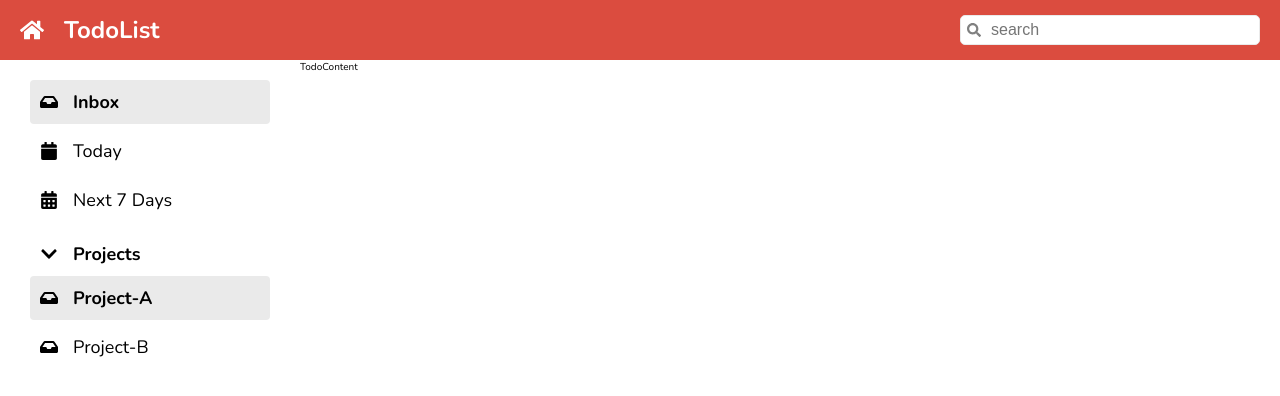
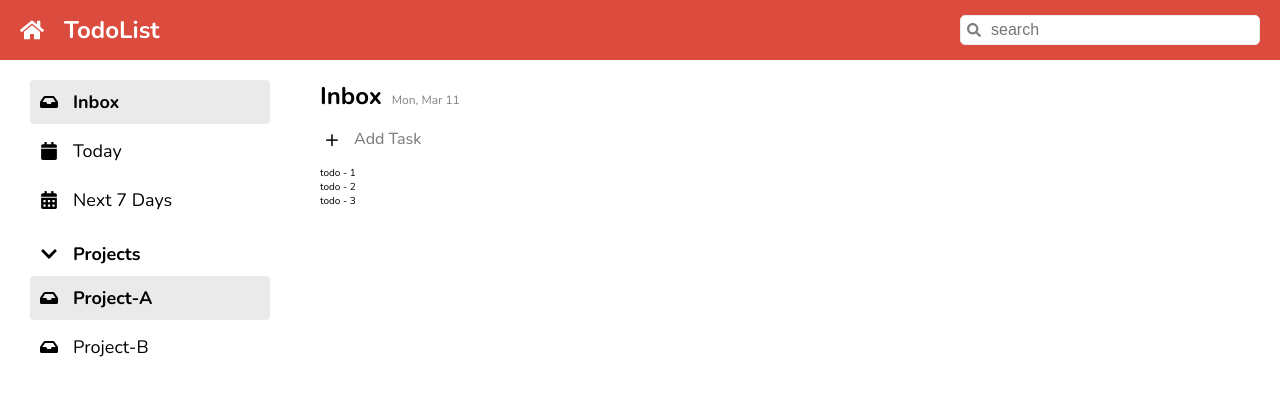
Before and after one commit to jimalike/cc15-todolist-jimmy, a React (Create React App) app: page / in a window 1280 px wide. Shown: the top 396 px of the page. Built offline with nearby package versions, Linux system fonts and the light colour scheme.

Commit message:
add Todolists

```diff
--- a/src/app/App.jsx
+++ b/src/app/App.jsx
@@ -4,6 +4,9 @@
 import Header from '../component/Header'
 import Listitem from '../component/Listitem';
 import Lists from '../component/Lists'
+import TodoHeader from '../component/Todo/TodoHeader'
+import TodoCreate from '../component/Todo/TodoCreate'
+import TodoLists from '../component/Todo/TodoLists'
 
 function App() {
 
@@ -44,7 +47,17 @@
           </section>
         </aside>
       </div>
-      <div className="todo__content">TodoContent</div>
+      <div className="todo__content">
+        <main className='todo__container'>
+          {/* Header */}
+          <TodoHeader/>
+
+          {/* CreateTodo */}
+          <TodoCreate/>
+          {/* Todolists */}
+          < TodoLists/>
+        </main>
+      </div>
     </div>
   );
 }
--- a/src/app/App.scss
+++ b/src/app/App.scss
@@ -110,3 +110,10 @@
 
     }
 }
+
+.todo__container {
+    display: flex;
+    flex-direction: column;
+    gap: 15px;
+    padding: 20px;
+}
--- /dev/null
+++ b/src/component/Todo/TodoCreate.jsx
@@ -0,0 +1,14 @@
+import styles from './TodoCreate.module.scss'
+
+
+
+function TodoCreate() {
+    return (
+    <div className={styles.todo__create}>
+        <span className={styles.todo__create__button}>+</span>
+        <h3 className={styles.todo__create__text}>Add Task</h3>
+    </div>
+    )
+}
+
+export default TodoCreate;
--- /dev/null
+++ b/src/component/Todo/TodoCreate.module.scss
@@ -0,0 +1,49 @@
+@import '../../index.scss';
+
+
+.todo__create {
+    display: flex;
+    gap: 10px;
+    align-items: center;
+    cursor: pointer;
+
+    &:hover {
+
+    & .todo__create__button {
+        background-color: $primary;
+        color: white;
+    }
+
+    & .todo__create__text {
+        color: $primary;
+    }
+
+    }
+
+
+
+    &__button {
+        font-size: 2.4rem;
+        width: 2.4rem;
+        height: 2.4rem;
+        border-radius: 50%;
+
+        // ทำให้ปุ่มอยู่กลาง
+        text-align: center;
+        display: flex;
+        align-items: center;
+        justify-content: center;
+        line-height: 2.2rem;
+        color: currentColor;
+
+    }
+
+    &__text {
+        color: $grey-dark;
+        font-weight: 500;
+        font-size: 1.6rem;
+        line-height: 1.2rem;
+
+
+    }
+}
--- /dev/null
+++ b/src/component/Todo/TodoHeader.jsx
@@ -0,0 +1,15 @@
+import styles from './TodoHeader.module.scss'
+//  styles = {header : cssRules}
+
+function TodoHeader () {
+    const today = new Date();
+    const options = {day: 'numeric', weekday: "short", month: 'short'};
+    return (
+        <div className= {styles.header}>
+            <h1 className = {styles.header__text}>Inbox</h1>
+            <span className = {styles.header__date}>{today.toLocaleDateString('en-US', options)}</span>
+        </div>
+    )
+}
+
+export default TodoHeader;
--- /dev/null
+++ b/src/component/Todo/TodoHeader.module.scss
@@ -0,0 +1,18 @@
+@import '../../index.scss';
+
+
+.header {
+    display: flex;
+    gap: 10px;
+    align-items: baseline;
+
+
+    &__text {
+        font-size: 2.4rem;
+    }
+
+    &__date {
+        font-size: 1.2rem;
+        color: $grey-dark
+    }
+}
--- /dev/null
+++ b/src/component/Todo/TodoLists.jsx
@@ -0,0 +1,13 @@
+import styles from './TodoLists.module.scss'
+
+function TodoLists() {
+  return (
+    <div>
+      <div> todo - 1</div>
+      <div> todo - 2</div>
+      <div> todo - 3</div>
+    </div>
+  )
+}
+
+export default TodoLists;
```
Also changed, not shown: src/component/Todo/TodoLists.module.scss (added).
